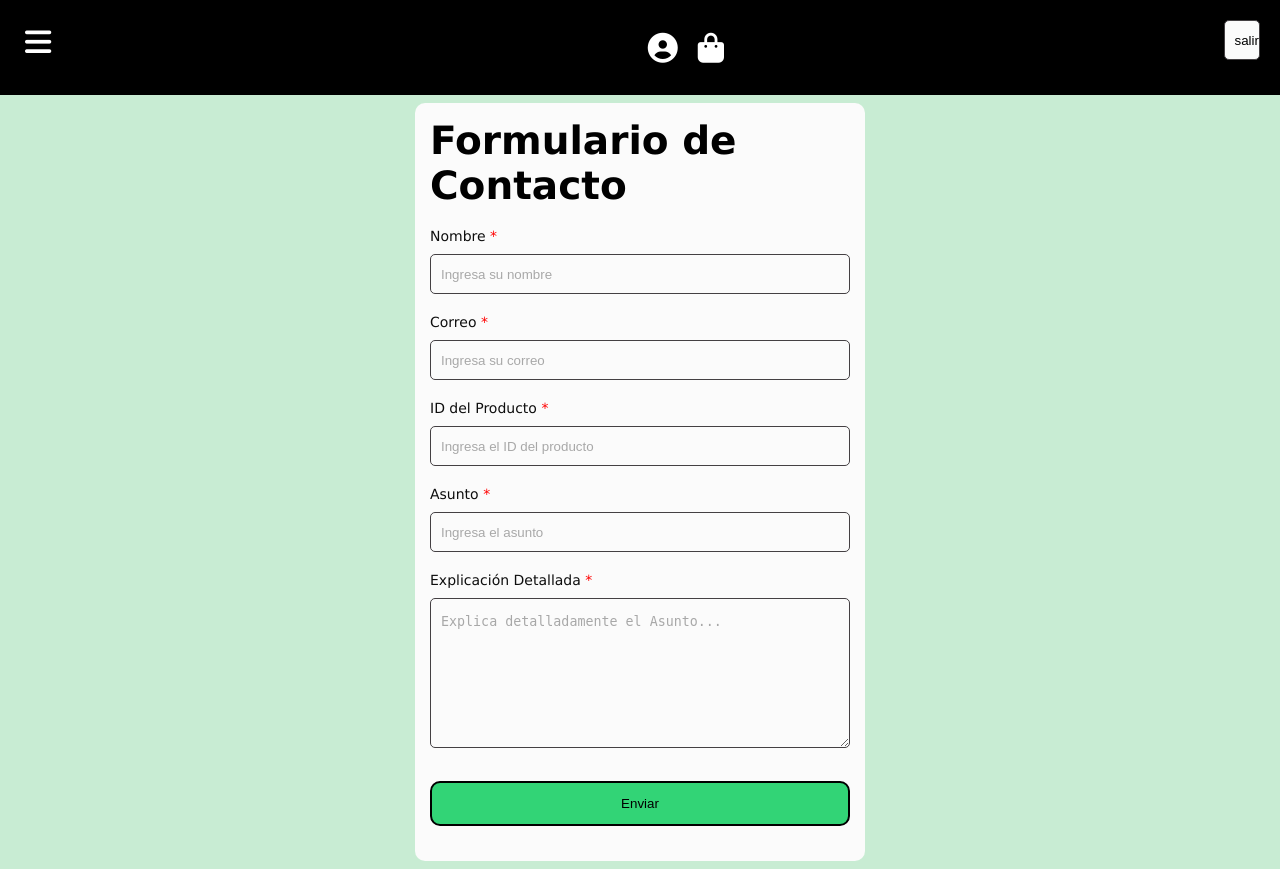
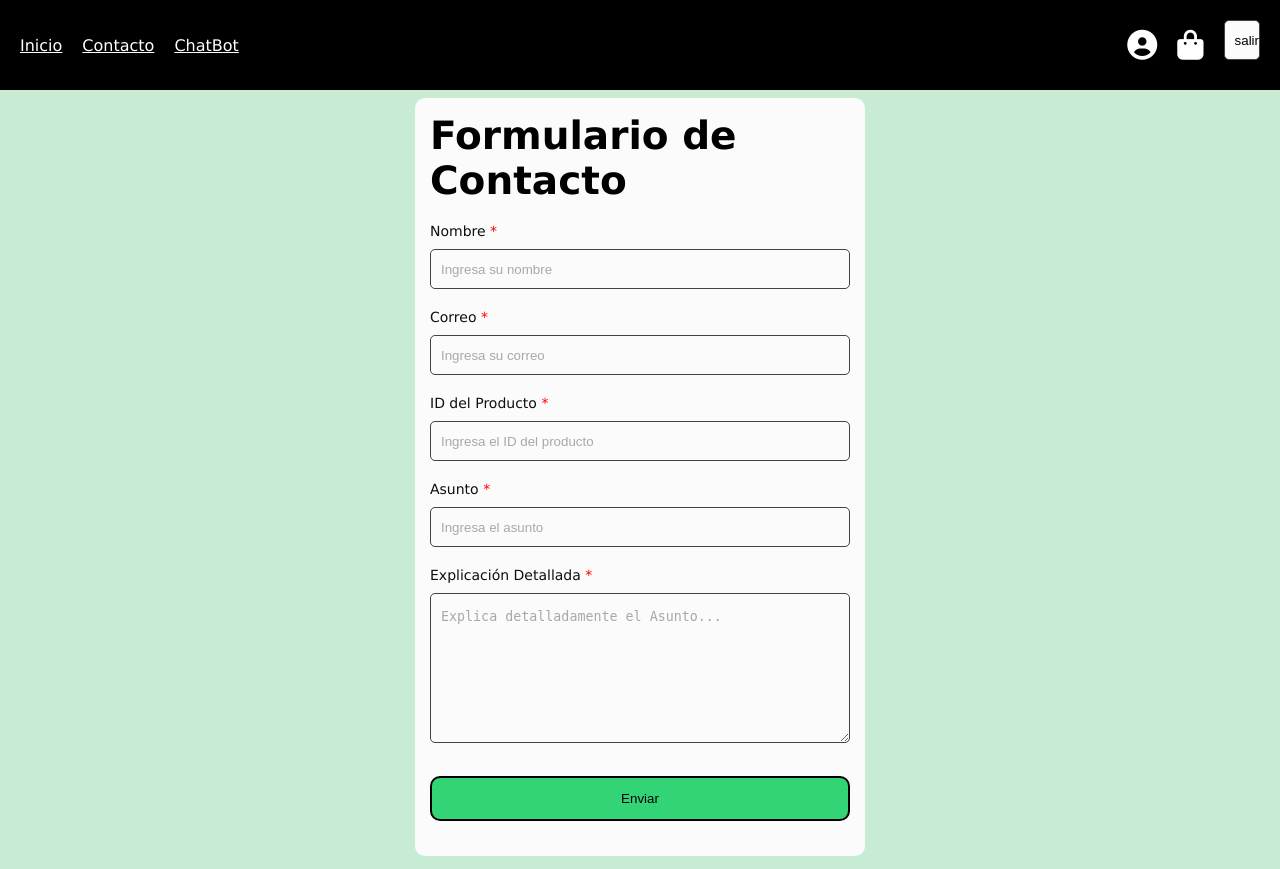
Before and after one commit to strom99/george_prada, a PHP site: page /index.php?page=Contacto in a window 1280 px wide. Run offline with PHP 8.4, Linux system fonts and the light colour scheme; the visitor is signed in with stand-in values (Sample User, id 1); some libraries are stand-ins or nearby versions.

Commit message:
menu hamburguesa

```diff
--- a/estilos/Contacto.css
+++ b/estilos/Contacto.css
@@ -1,50 +1,3 @@
-
-/* Menu */
-.barra-menu{
-  background-color: black;
-  padding: 10px 20px;
-  display: flex;
-  justify-content: space-between;
-}
-
-.menu-hamburguesa{
-  display: flex;
-  justify-content: center;
-  align-items: center;
-}
-
-.menu-hamburguesa button{
-  background: none;
-  border: none;
-  font-size: 30px;
-}
-
-nav{
-  display: flex;
-  gap: 20px;
-  align-items: center;
-}
-
-nav a {
-  width: 100%;
-  color: black;
-}
-/* Menu */
-.menu-hamburguesa ul{
-  display: flex;
-}
-.menu-hamburguesa ul li a{
-  color: white;
-  list-style: none;
-  text-decoration: none;
-  padding-left: 25px;
-  padding-right: 25px;
-  font-size: 19px;
-}
-.menu-hamburguesa ul li a:hover{
-  color: #008CB2;
-}
-
 .contact_form {
   max-width: 450px;
   height: auto;
@@ -53,7 +6,6 @@ nav a {
   background-color: #fbfbfb;
   padding: 15px;
 }
-
 
 input {
   background-color: #fbfbfb;
@@ -67,7 +19,6 @@ input {
   padding-left: 10px;
   margin-bottom: 20px;
 }
-
 
 textarea {
   background-color: #fbfbfb;
@@ -83,11 +34,9 @@ textarea {
   padding-top: 15px;
 }
 
-
 label {
   display: block;
 }
-
 
 button {
   height: 45px;
@@ -103,22 +52,18 @@ button {
   cursor: pointer;
 }
 
-
 button p {
   color: #000000;
 }
-
 
 span {
   color: #ff0000;
 }
 
-
 .aviso {
   font-size: 13px;
   color: #0e0e0e;
 }
-
 
 h1 {
   font-size: 39px;
@@ -127,36 +72,30 @@ h1 {
   color: #000000;
 }
 
-
 h3 {
   font-size: 16px;
   padding-bottom: 30px;
   color: #0e0e0e;
 }
 
-
 p {
   font-size: 14px;
   color: #0e0e0e;
 }
 
-
 ::-webkit-input-placeholder {
   color: #a8a8a8;
 }
 
-
 ::-webkit-textarea-placeholder {
   color: #a8a8a8;
 }
-
 
 .formulario input:focus {
   outline: 0;
   border: 1px solid #97d848;
 }
 
-
 .formulario textarea:focus {
   outline: 0;
   border: 1px solid #97d848;
--- a/estilos/global.css
+++ b/estilos/global.css
@@ -2,6 +2,15 @@
   margin: 0px;
   padding: 0px;
   box-sizing: border-box;
+}
+
+img {
+  width: 100%;
+  object-fit: cover;
+}
+
+ul {
+  list-style: none;
 }
 
 body {
@@ -10,35 +19,90 @@
   background-color: #c8ecd3;
 }
 
-  i{
+i {
   color: white;
 }
 
-.menu-hamburguesa{
+/* Menu */
+.barra-menu {
+  background-color: black;
+  padding: 10px 20px;
   display: flex;
-    justify-content: center;
-    align-items: center;
+  gap: 20px;
 }
 
-.menu-hamburguesa button{
-    background: none;
-    border: none;
-    font-size: 30px;
-}
-
-nav{
+/** MENU **/
+.lista-menu,
+.lista-menu-acciones {
   display: flex;
   gap: 20px;
   align-items: center;
 }
 
-nav a {
+.lista-menu a {
   width: 100%;
   color: white;
 }
-.menu-hamburguesa ul li a:hover{
-    color: #008CB2;
+
+.hamburguesa {
+  background: none;
+  border: none;
+  font-size: 30px;
+  cursor: pointer;
+  z-index: 60;
 }
-.user, .bolsa {
+
+.hamburguesa:active {
+  transform: scale(1.1);
+}
+
+.menu-hamburguesa ul li a:hover {
+  color: #008cb2;
+}
+.user,
+.bolsa {
   font-size: 30px;
 }
+
+.nav-desktop {
+  align-items: center;
+  justify-content: space-between;
+  flex: 1;
+  display: none;
+}
+
+.nav-mobile {
+  position: fixed;
+  top: 0;
+  left: -100%;
+  z-index: 50;
+  width: 300px;
+  height: 100vh;
+  transition: left 0.3s ease-in-out;
+}
+
+.header-expanded .nav-mobile {
+  left: 0;
+}
+
+.nav-mobile ul,
+.nav-mobile {
+  flex-direction: column;
+  background-color: black;
+  align-items: flex-start;
+  padding: 10px;
+  padding-top: 30px;
+}
+
+@media (min-width: 600px) {
+  .hamburguesa {
+    display: none;
+  }
+  .nav-mobile {
+    display: none;
+  }
+  .nav-desktop {
+    display: flex;
+  }
+}
+/** MENU **/
--- /dev/null
+++ b/html/menu-nav.php
@@ -0,0 +1,24 @@
+<ul class="lista-menu">
+    <li><a href="<?php echo $_SESSION['RUTA_BASE'] ?>/index.php?page=paginaInicio">Inicio</a></li>
+    <li><a href="<?php echo $_SESSION['RUTA_BASE'] ?>/index.php?page=Contacto">Contacto</a></li>
+    <li>
+        <a href="<?php echo $_SESSION['RUTA_BASE'] ?>/index.php?page=ChatBot">ChatBot</a>
+    </li>
+</ul>
+<ul class="lista-menu-acciones">
+    <li>
+        <a href="">
+            <i class="user fas fa-user-circle"></i>
+        </a>
+    </li>
+    <li>
+        <a href="">
+            <i class="bolsa fas fa-shopping-bag"></i>
+        </a>
+    </li>
+    <li>
+        <form action="./procesos/logout.php" method="POST">
+            <input type="submit" value="salir">
+        </form>
+    </li>
+</ul>
--- a/html/menu.php
+++ b/html/menu.php
@@ -1,25 +1,13 @@
 <header class="barra-menu">
-    <div class="menu-hamburguesa">
-        <button>
-            <i class=" menu fas fa-bars"></i>
-        </button>
-    </div>
-    <nav class="menu">
-        <ul>
-            <li><a href="<?php echo $_SESSION['RUTA_BASE'] ?>/index.php?page=paginaInicio">Inicio</a></li>
-            <li><a href="<?php echo $_SESSION['RUTA_BASE'] ?>/index.php?page=Contacto">Contacto</a></li>
-            <li>
-                <a href="<?php echo $_SESSION['RUTA_BASE'] ?>/index.php?page=ChatBot">ChatBot</a>
-            </li>
-        </ul>
-        <a href="">
-                <i class="user fas fa-user-circle"></i>
-            </a>
-            <a href="">
-                <i class="bolsa fas fa-shopping-bag"></i>
-            </a>
+    <button class="hamburguesa">
+        <i class=" menu fas fa-bars"></i>
+    </button>
+
+    <nav class="nav-desktop">
+        <?php include('html/menu-nav.php') ?>
     </nav>
-    <form action="./procesos/logout.php" method="POST">
-        <input type="submit" value="salir">
-    </form>
+
+    <nav class="nav-mobile">
+        <?php include('html/menu-nav.php') ?>
+    </nav>
 </header>
--- a/index.php
+++ b/index.php
@@ -2,7 +2,7 @@
 
 session_start();
 // Modificar esto para estructura de cada uno cuando clone el repositorio
-$_SESSION['RUTA_BASE'] = 'http://localhost/george_prada/marcas-PTransversal';
+$_SESSION['RUTA_BASE'] = 'http://george-prada.test';
 $page = $_GET['page'] ?? 'paginaInicio';
 
 ?>
@@ -25,7 +25,7 @@ $page = $_GET['page'] ?? 'paginaInicio';
         include "html/menu.php";
     } ?>
     <?php include "html/$page.php"; ?>
-
+    <script src="js/index.js"></script>
 </body>
 
 </html>
--- /dev/null
+++ b/js/index.js
@@ -0,0 +1,5 @@
+const hamburguesa = document.querySelector(".hamburguesa");
+
+hamburguesa.addEventListener("click", function () {
+  document.querySelector(".barra-menu").classList.toggle("header-expanded");
+});
```
Also changed, not shown: estilos/paginaInicio.css (+6 -28 lines). Lines whose indentation alone changed are shown as unchanged.
